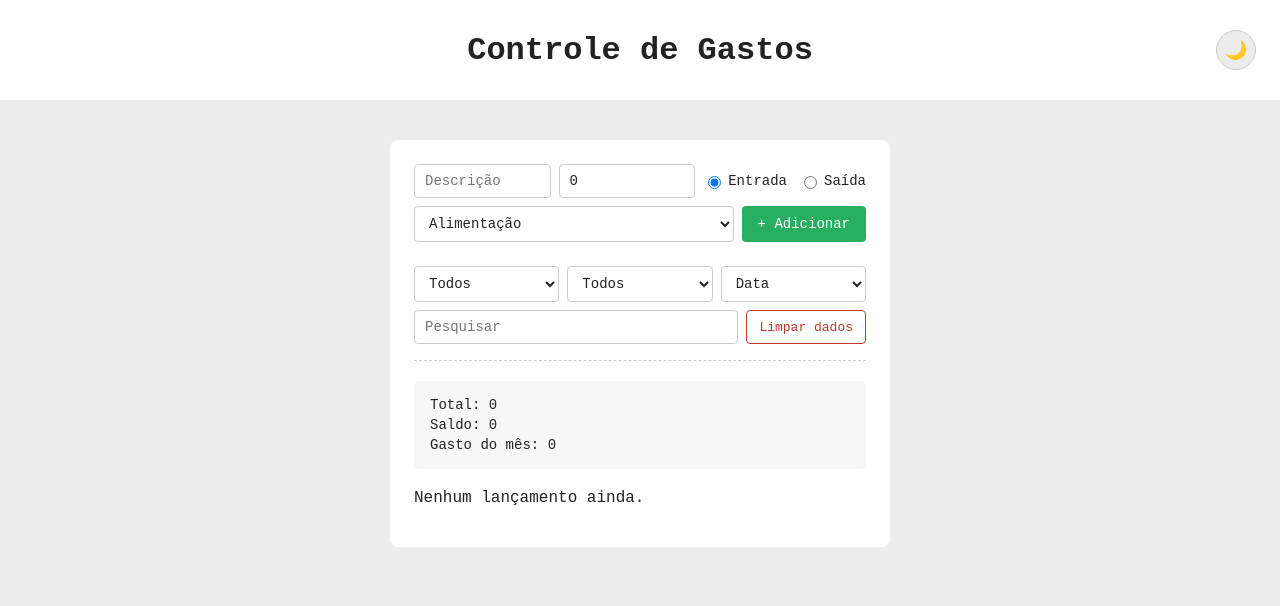
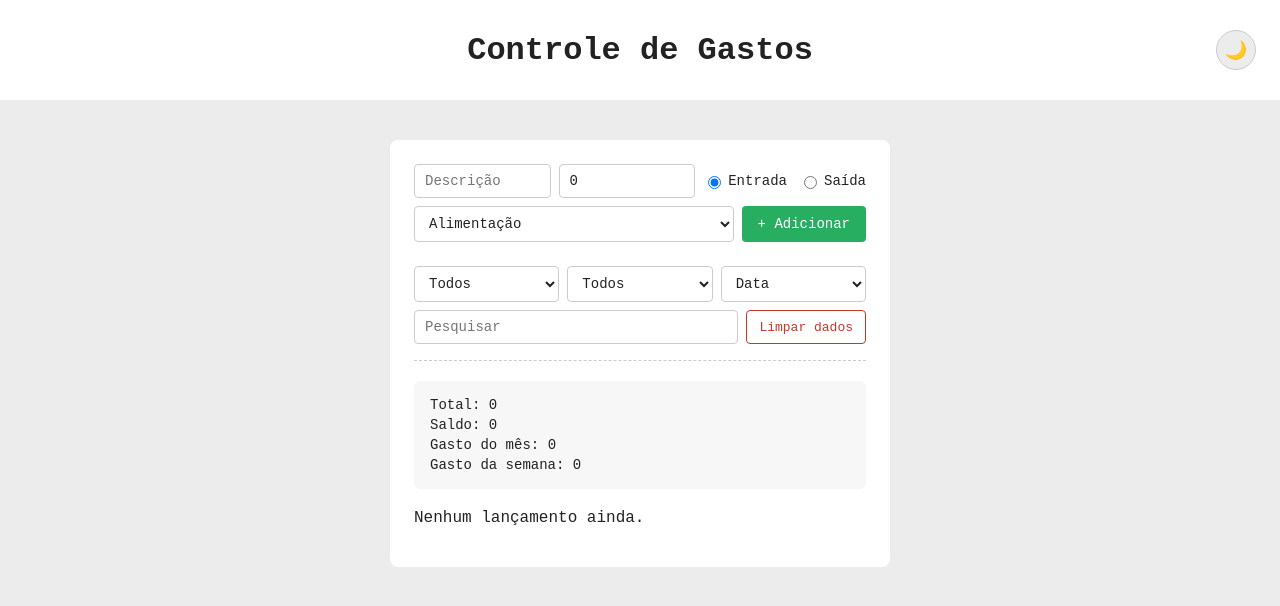
Before and after one commit to Saulorangel87/Controle-de-gastos--exercicio, a React (Vite) app: page / in a window 1280 px wide. Shown: the top 606 px of the page. Built offline with nearby package versions, Linux system fonts and the light colour scheme.

Commit message:
feat: adicionar cálculo de gastos da semana ao formulário

```diff
--- a/src/components/FormGasto.jsx
+++ b/src/components/FormGasto.jsx
@@ -95,6 +95,20 @@ export default function FormGasto() {
         new Date(gasto.id).getMonth() === hoje.getMonth() &&
         new Date(gasto.id).getFullYear() === hoje.getFullYear() &&
         gasto.tipo === "Saída",
+    )
+    .reduce((acumulado, gasto) => {
+      return acumulado + Number(gasto.valor);
+    }, 0);
+
+  const inicioSemana = new Date(
+    hoje.getFullYear(),
+    hoje.getMonth(),
+    hoje.getDate() - hoje.getDay(),
+  );
+
+  const gastoDaSemana = gastos
+    .filter(
+      (gasto) => new Date(gasto.id) >= inicioSemana && gasto.tipo === "Saída",
     )
     .reduce((acumulado, gasto) => {
       return acumulado + Number(gasto.valor);
@@ -214,6 +228,7 @@ export default function FormGasto() {
         <p>Total: {gastos.length}</p>
         <p>Saldo: {saldo}</p>
         <p>Gasto do mês: {gastoDoMes}</p>
+        <p>Gasto da semana: {gastoDaSemana}</p>
         {Object.keys(totalPorCategoria).map((cat) => (
           <p key={cat}>
             {cat}: {totalPorCategoria[cat]}
```
